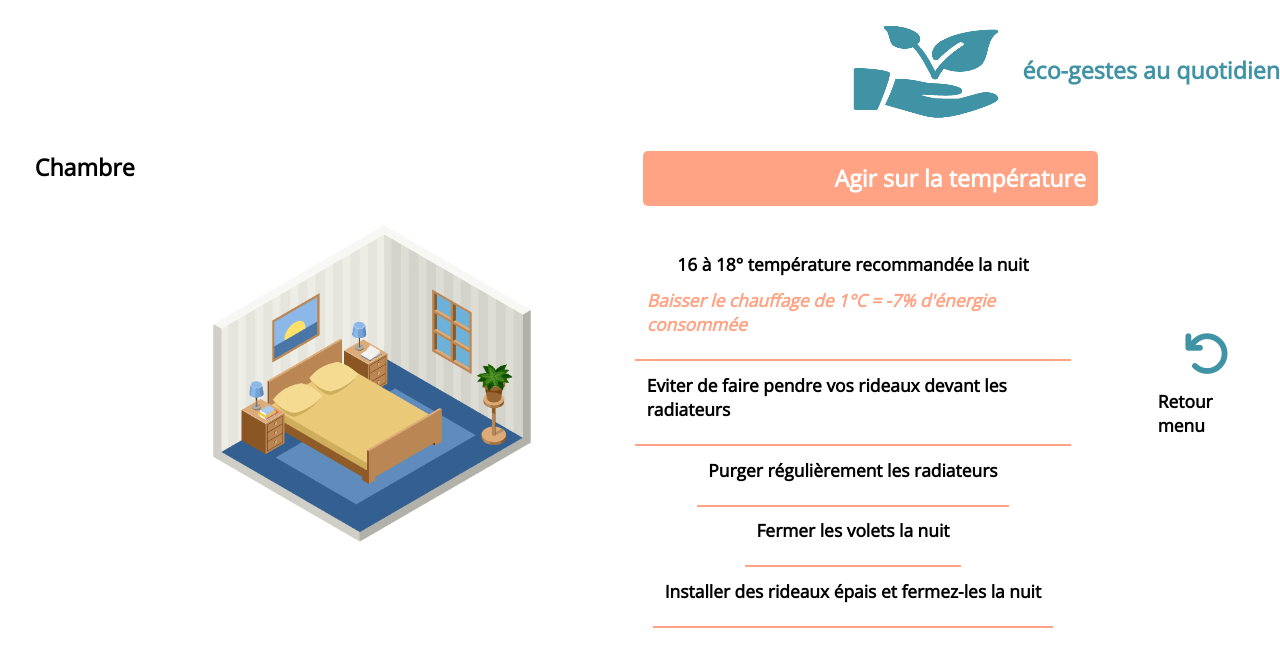
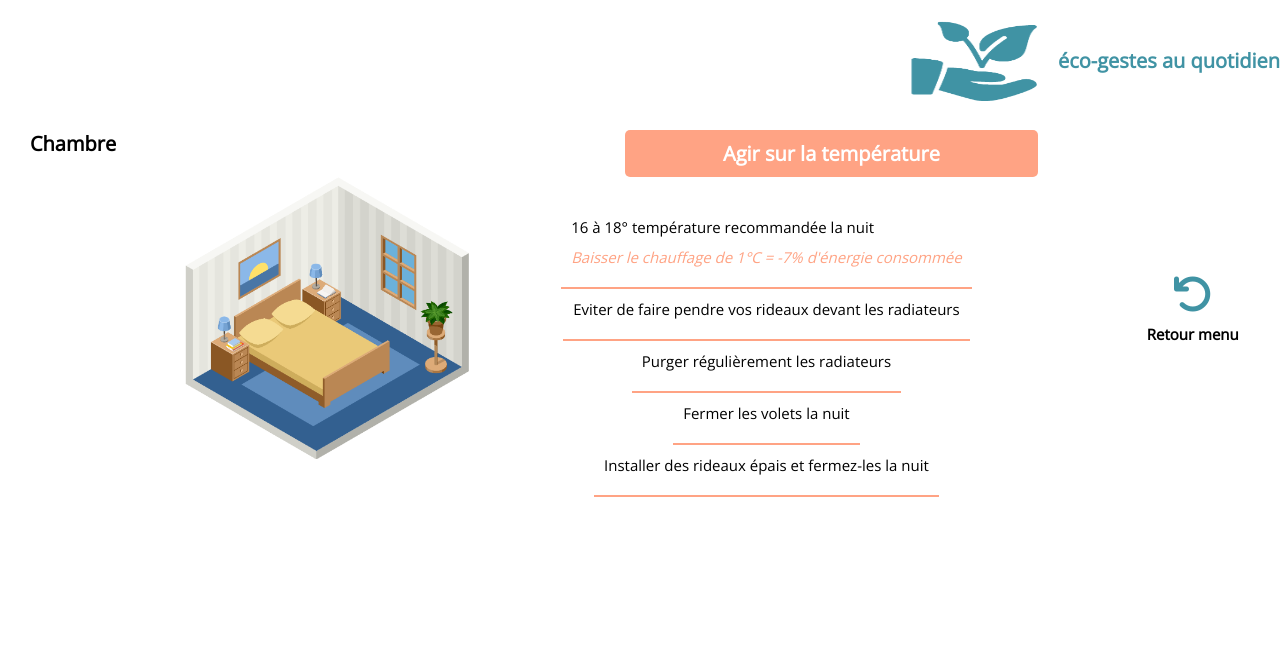
Before and after one commit to osselaer-mickael/faceco, a PHP site: page /PHP/chambre_agir_sur_la_temperature.php in a window 1280 px wide. Shown: the top 667 px of the page. Run offline with PHP 8.4, Linux system fonts and the light colour scheme; some libraries are stand-ins or nearby versions.

Commit message:
responsive 8.0

```diff
--- a/CSS_TABLETTE/chambre_agir_sur_la_temperature_tablette.css
+++ b/CSS_TABLETTE/chambre_agir_sur_la_temperature_tablette.css
@@ -1,6 +1,6 @@
 @import url('https://fonts.googleapis.com/css2?family=Open+Sans:wght@300&display=swap');
 
-@media screen and (min-width: 1024px){
+@media screen and (min-width: 1024px) {
 
     * {
         margin: 0;
@@ -9,8 +9,7 @@
     }
 
     html {
-        font-size: 72.5%;
-        font-weight: bold;
+        font-size: 62.5%;
     }
 
     body {
@@ -27,14 +26,31 @@
     }
 
     .logo_ecobleu {
-        width: 15%;
+        width: 13%;
         height: 10rem;
+    }
+
+    #image{
+        margin-top: 1rem;
+        display: flex;
+        justify-content: left;
+        flex-direction: row;
+    }
+
+    .chambre{
+        margin-top: 1rem;
+        display: flex;
+        justify-content: left;
+    }
+
+    .chambre{
+        height: 31rem;
     }
 
     h1, h2, h3 {
         font-family: 'Open Sans', sans-serif;
         font-size: 2rem;
-        color:  #4093a4;
+        color: #4093a4;
     }
 
     #container_title {
@@ -51,35 +67,14 @@
         font-family: 'Open Sans', sans-serif;
     }
 
-    #image {
-        display: flex;
-        justify-content: right;
-        align-items: center;
-    }
-
-    .chambre {
-        height: 30rem;
-    }
-
-    #container_temperature{
-        display: flex;
-        justify-content: left;
-        align-items: center;
-        flex-direction: column;
-    }
-
     #text_one, #text_two, #text_three, #text_four, #text_five {
         margin-left: 2.5rem;
-        margin-right: 5.5rem;
+        margin-right: 15.5rem;
         margin-top: 1rem;
         padding-left: 1rem;
         padding-right: 1rem;
         padding-bottom: 2rem;
         border-bottom: 2px solid #ffa384;
-        display: flex;
-        justify-content: left;
-        align-items: center;
-        flex-direction: column;
     }
 
     #text_five {
@@ -91,48 +86,20 @@
         font-size: 1.5rem;
     }
 
-    span {
+    span{
         margin-top: 1rem;
         font-style: italic;
         color: #ffa384;
     }
 
-    #container_principal{
-        display: flex;
-        justify-content: right;
-        flex-direction: row;
-    }
-
     #container_title_temp {
-        width: 86%;
+        width: 70%;
         border-radius: 5px;
         background-color: #ffa384;
         padding: 1rem;
         margin: 2rem 1.5rem 2rem 1.5rem;
         display: flex;
-        justify-content: right;
-        align-items: center;
-    }
-
-    #container_title_elec{
-        width: 57%;
-        background-color: #2c3256;
-        padding: 1rem;
-        margin: 2rem 1.5rem 2rem 1.5rem;
-        border-radius: 5px;
-        display: flex;
-        justify-content: right;
-        align-items: center;
-    }
-
-    #container_title_eau {
-        width: 14%;
-        background-color: #4093a4;
-        padding: 1rem;
-        margin: 2rem 1.5rem 2rem 1.5rem;
-        border-radius: 5px;
-        display: flex;
-        justify-content: right;
+        justify-content: center;
         align-items: center;
     }
 
@@ -144,6 +111,17 @@
         color: #ffa384;
     }
 
+    #container_temperature{
+        display: flex;
+        justify-content: right;
+        align-items: center;
+        flex-direction: column;
+    }
+
+    #container_principal{
+        display: flex;
+    }
+
     #retour {
         margin: 2rem;
         display: flex;
@@ -151,6 +129,7 @@
         justify-content: center;
         align-items: center;
     }
+
     .fa-undo {
         margin-bottom: 1rem;
         font-size: 4rem;
--- a/CSS_TABLETTE/salon_tablette.css
+++ b/CSS_TABLETTE/salon_tablette.css
@@ -53,7 +53,6 @@
     #air{
         margin-left: 50.5rem;
         margin-right: 0.5rem;
-        margin-top: 0rem;
         padding-left: 1rem;
         padding-right: 1rem;
         padding-bottom: 3rem;
```
Also changed, not shown: CSS_TABLETTE/salle_de_bain_agir_sur_la_temperature_tablette.css (+21 -12 lines).
